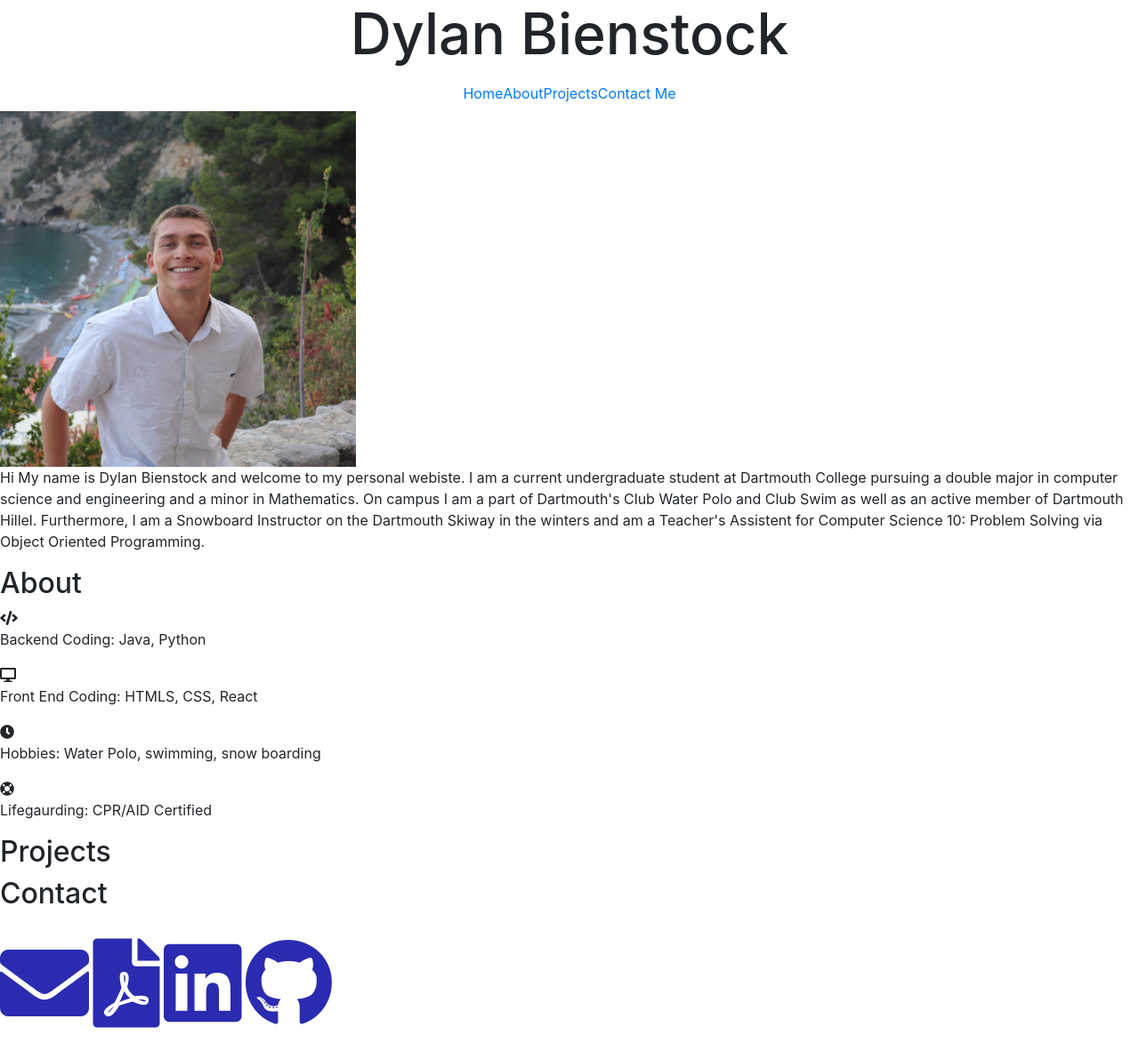
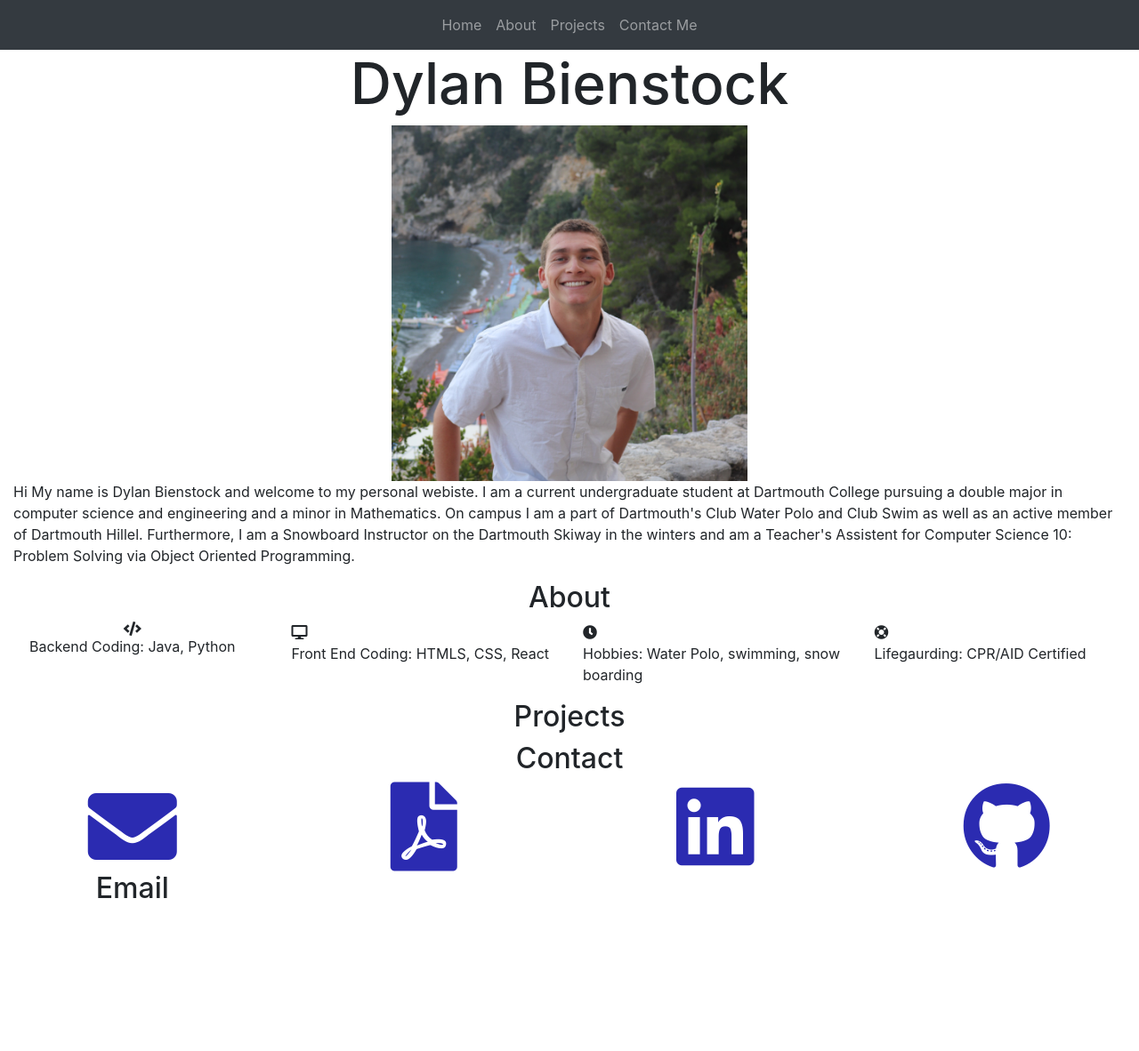
Before and after one commit to dylanbien/dylanbien.github.io, a plain HTML site: page index.html in a window 1280 px wide. Shown: the whole page at 89% size. After the commit the page ends 1026 px from the top, so only its background shows below. Drawn offline with nearby package versions, Linux system fonts and the light colour scheme.

Commit message:
some basic bootstrap

```diff
--- a/index.html
+++ b/index.html
@@ -9,23 +9,21 @@
 
   <body>
 
-    <h1 class="name">Dylan Bienstock</h1>
 
-    <nav class="navbar navbar-expand-sm justify-content-center">
-      <div class="container-fluid justify-content-center">
-    <ul class="nav navbar-nav">
-      <li> <a href="index.html">Home</a></li>
-      <li> <a href="#about">About</a></li>
-      <li> <a href="#projects">Projects</a></li>
-      <li><a href="#contact">Contact Me</a></li>
-    </ul>
-  </div>
+
+    <nav class="navbar navbar-expand-sm bg-dark navbar-dark justify-content-center sticky-top">
+      <ul class="nav navbar-nav">
+        <li class="nav-item"> <a class="nav-link" href="index.html">Home</a></li>
+        <li class="nav-item"> <a class="nav-link" href="#about">About</a></li>
+        <li class="nav-item"> <a class="nav-link" href="#projects">Projects</a></li>
+        <li class="nav-item"> <a  class="nav-link" href="#contact">Contact Me</a></li>
+      </ul>
   </nav>
 
+  <h1 class="name" >Dylan Bienstock</h1>
 
-
-    <img src="profile_pic.jpeg" alt="Dylan Bienstock" style="width:400px;height:400px;">
-
+    <img src="profile_pic.jpeg" alt="Dylan Bienstock" class="mx-auto d-block" style="width:400px;height:400px;">
+    <div class="container-fluid ">
     <p>Hi My name is Dylan Bienstock and welcome to my personal webiste. I am a current undergraduate student at
       Dartmouth College pursuing a double major in computer science and engineering and a minor in Mathematics.
       On campus I am a part of Dartmouth's Club Water Polo and Club Swim as well as an active member of
@@ -33,27 +31,57 @@
       a Teacher's Assistent for Computer Science 10: Problem Solving via Object Oriented Programming.
     </p>
 
-    <a name="about"><h2 >About</h2></a>
+  </div>
+
+    <a name="about" class="text-center" ><h2 >About</h2></a>
+
+    <div class="row">
+      <div class="col">
+        <div class="row justify-content-md-center"> <i class="fas fa-code"></i> </div>
+        <p class="row justify-content-md-center">Backend Coding: Java, Python</p>
+      </div>
+      <div class="col">
+        <i class="fas fa-desktop"></i>
+        <p>Front End Coding: HTMLS, CSS, React</p>
+      </div>
+      <div class="col">
+        <i class="fas fa-clock"></i>
+        <p>Hobbies: Water Polo, swimming, snow boarding</p>
+      </div>
+      <div class="col">
+        <i class="fas fa-life-ring"></i>
+        <p>Lifegaurding: CPR/AID Certified</p>
+      </div>
 
 
-    <i class="fas fa-code"></i>
-    <p>Backend Coding: Java, Python</p>
-    <i class="fas fa-desktop"></i>
-    <p>Front End Coding: HTMLS, CSS, React</p>
-    <i class="fas fa-clock"></i>
-    <p>Hobbies: Water Polo, swimming, snow boarding</p>
-    <i class="fas fa-life-ring"></i>
-    <p>Lifegaurding: CPR/AID Certified</p>
 
-    <a name="projects"><h2>Projects</h2></a>
+    </div>
+
+    <a name="projects" class="text-center"><h2>Projects</h2></a>
 
 
-    <a name="contact"><h2>Contact</h2></a>
+    <a name="contact" class="text-center"><h2>Contact</h2></a>
 
-        <a  class = "icons" name="contact" href='mailto:dylan.r.bienstock.23@dartmouth.edu'><i class="fas fa-envelope"></i></a>
-        <a  class = "icons"href="Bienstock_Dylan_Resume.pdf"><i class="fas fa-file-pdf"></i></a>
-        <a  class = "icons"href='https://www.linkedin.com/in/dylan-bienstock/'><i class="fab fa-linkedin"></i></a>
-        <a class = "icons"href='https://github.com/dylanbien'><i class="fab fa-github"></i></a>
+    <div class="row">
+      <div class="col">
+        <a  class = "icons row justify-content-md-center" name="contact" href='mailto:dylan.r.bienstock.23@dartmouth.edu'>
+          <i class="fas fa-envelope"></i>
+          <a class="text-center"><h2>Email</h2></a>
+        </a>
+      </div>
+      <div class="col">
+        <a  class = "icons row justify-content-md-center"href="Bienstock_Dylan_Resume.pdf"><i class="fas fa-file-pdf"></i></a>
+      </div>
+      <div class="col">
+        <a  class = "icons row justify-content-md-center"href='https://www.linkedin.com/in/dylan-bienstock/'><i class="fab fa-linkedin"></i></a>
+
+      </div>
+      <div class="col">
+        <a class = "icons row justify-content-md-center"href='https://github.com/dylanbien'><i class="fab fa-github"></i></a>
+
+      </div>
+
+    </div>
 
 
 
```
